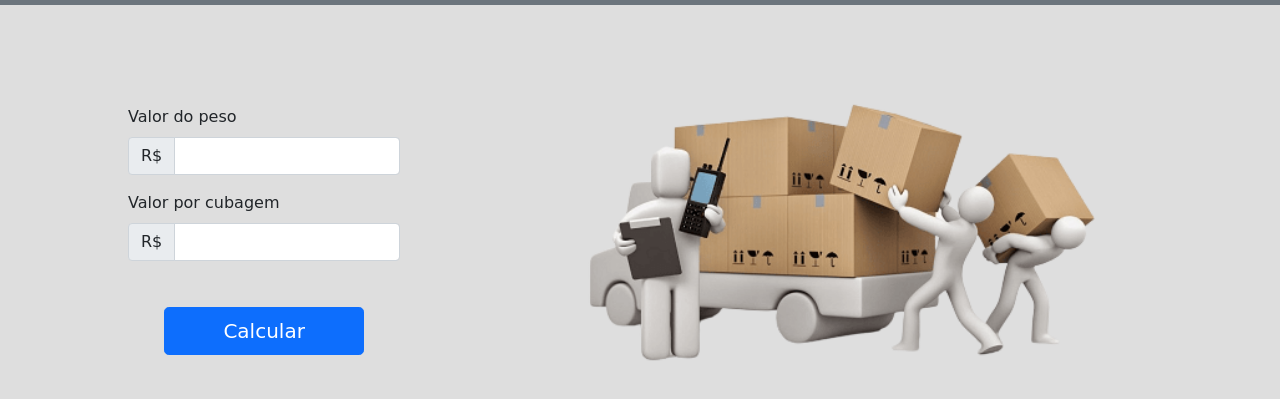
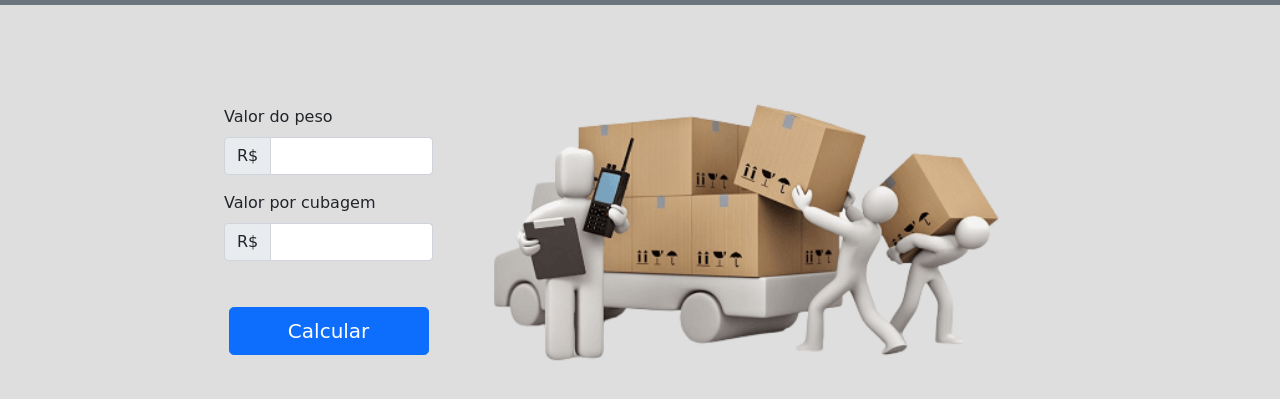
Before and after one commit to CasttCK/Frete_Por_Volume, a website: page public/pages/Calculadora/calculadora.html in a window 1280 px wide. Shown: the part 75-474 px from the top of the page. Drawn offline with nearby package versions, Linux system fonts and the light colour scheme; some packages are replaced by stand-ins of ours; a script that the page names is missing; a web font is replaced by a local one.

Commit message:
Correções da identação

```diff
--- a/public/pages/Calculadora/calculadora.css
+++ b/public/pages/Calculadora/calculadora.css
@@ -10,7 +10,7 @@ body {
 .div-principal {
     display: flex;
     justify-content: space-between;
-    width: 80%;
+    width: 65%;
     margin-top: 50px;
     margin-left: auto;
     margin-right: auto;
```
Also changed, not shown: public/index.html (+6 -5 lines).
